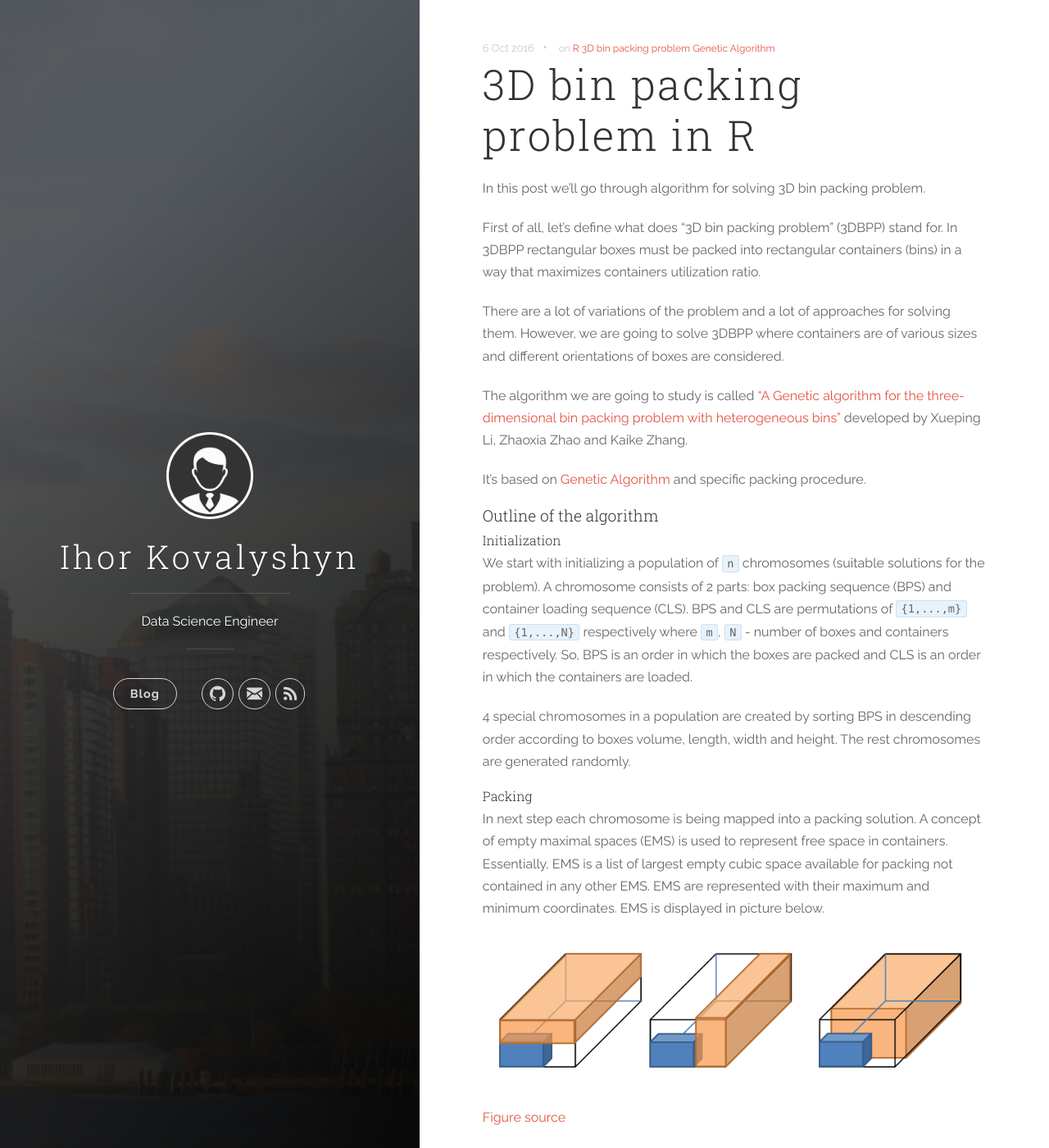
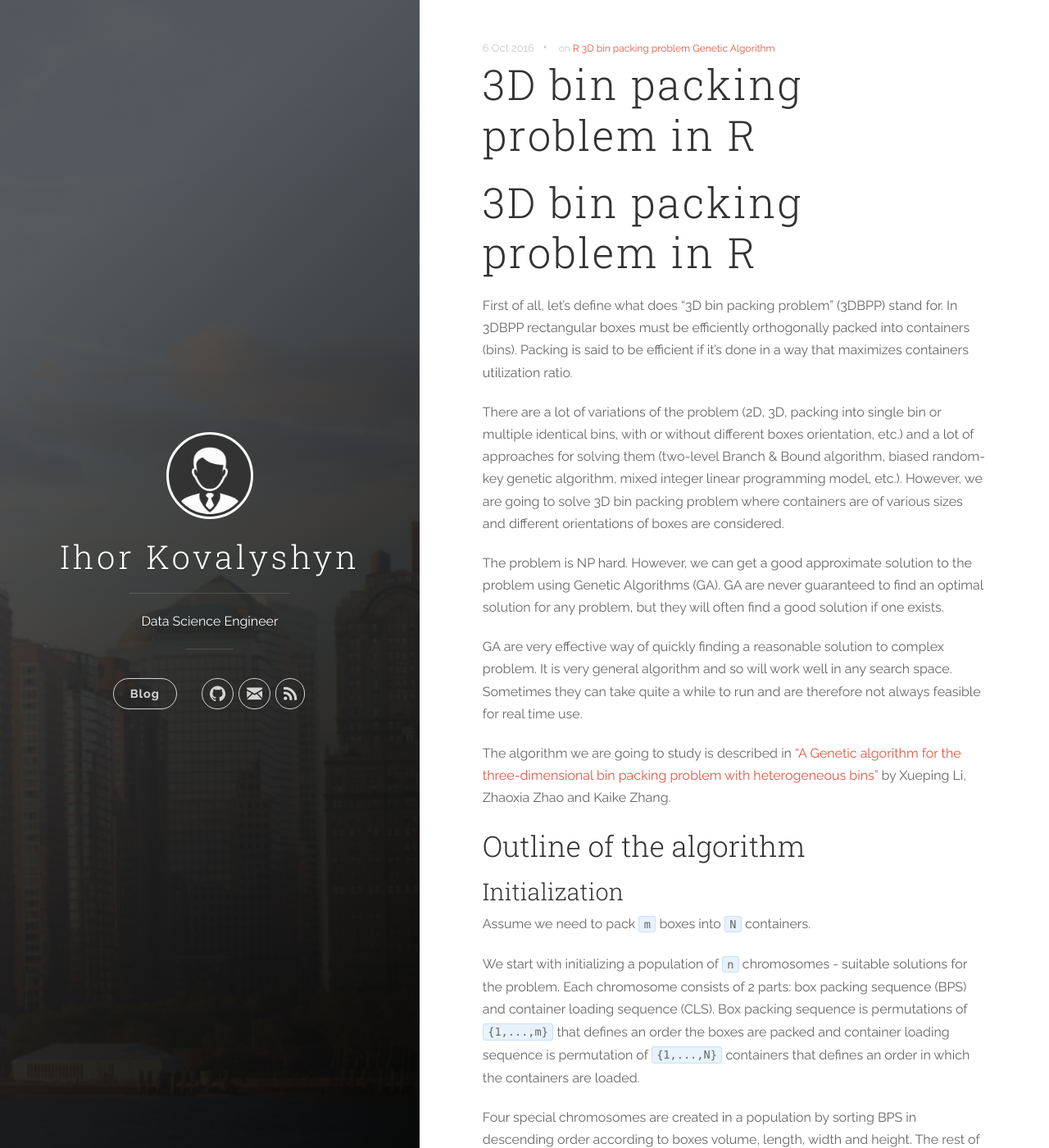
Before and after one commit to delta1epsilon/delta1epsilon.github.io, a Jekyll site: the page built from _posts/2016-10-06-3D-bin-packing-problem-in-R.md, in a window 1280 px wide and 1400 px high. Shown: the whole window at 82% size. Built offline with Jekyll 4.4.1, drawn with Linux system fonts in a browser that asks for light colours; nearby versions of some CDN libraries; comment, search, counter and statistics services are not loaded; some of the changed text lies outside the part shown.

Commit message:
update box packing post

````diff
--- a/_posts/2016-10-06-3D-bin-packing-problem-in-R.md
+++ b/_posts/2016-10-06-3D-bin-packing-problem-in-R.md
@@ -4,55 +4,83 @@ date:   2016-10-06 15:04:23
 categories: [R, 3D bin packing problem, Genetic Algorithm]
 tags: [R, 3D bin packing problem, Genetic Algorithm]
 ---
-In this post we'll go through algorithm for solving 3D bin packing problem.
+# 3D bin packing problem in R
 
-First of all, let's define what does "3D bin packing problem" (3DBPP) stand for. In 3DBPP rectangular boxes must be packed into rectangular containers (bins) in a way that maximizes containers utilization ratio.
+First of all, let's define what does "3D bin packing problem" (3DBPP) stand for.
+In 3DBPP rectangular boxes must be efficiently orthogonally packed into containers (bins). Packing is said to be efficient if it's done in a way that maximizes containers utilization ratio.
 
-There are a lot of variations of the problem and a lot of approaches for solving them. However, we are going to solve 3DBPP where containers are of various sizes and different orientations of boxes are considered.
 
-The algorithm we are going to study is called ["A Genetic algorithm for the three-dimensional bin packing problem with heterogeneous bins"](https://www.researchgate.net/publication/273121476_A_genetic_algorithm_for_the_three-dimensional_bin_packing_problem_with_heterogeneous_bins) developed by Xueping Li, Zhaoxia Zhao and Kaike Zhang.
+There are a lot of variations of the problem (2D, 3D, packing into single bin or multiple identical bins, with or without different boxes orientation, etc.) and a lot of approaches for solving them (two-level Branch & Bound algorithm, biased random-key genetic algorithm, mixed integer linear programming model, etc.). However, we are going to solve 3D bin packing problem where containers are of various sizes and different orientations of boxes are considered.
 
-It's based on [Genetic Algorithm](http://www.obitko.com/tutorials/genetic-algorithms/index.php) and specific packing procedure.
+The problem is NP hard. However, we can get a good approximate solution to the problem using Genetic Algorithms (GA). GA are never guaranteed to find an optimal solution for any problem, but they will often find a good solution if one exists.
 
-#### Outline of the algorithm
+GA are very effective way of quickly finding a reasonable solution to complex problem.
+It is very general algorithm and so will work well in any search space.
+Sometimes they can take quite a while to run and are therefore not always feasible for real time use.
 
-##### Initialization
 
-We start with initializing a population of `n` chromosomes (suitable solutions for the problem). A chromosome consists of 2 parts: box  packing sequence (BPS) and container loading sequence (CLS). BPS and CLS are permutations of `{1,...,m}` and `{1,...,N}` respectively where `m`, `N` - number of boxes and containers respectively. So, BPS is an  order in which the boxes are packed and CLS is an order in which the containers are loaded.
+The algorithm we are going to study is described in ["A Genetic algorithm for the three-dimensional bin packing problem with heterogeneous bins"](https://www.researchgate.net publication/273121476_A_genetic_algorithm_for_the_three-dimensional_bin_packing_problem_with_heterogeneous_bins) by Xueping Li, Zhaoxia Zhao and Kaike Zhang.
 
-4 special chromosomes in a population are created by sorting BPS in descending order according to boxes volume, length, width and height. The rest chromosomes are generated randomly.
 
-##### Packing
+## Outline of the algorithm
 
-In next step each chromosome is being mapped into a packing solution. A concept of empty maximal spaces (EMS) is used to represent free space in containers. Essentially, EMS is a list of largest empty cubic space available for packing not contained in any other EMS. EMS are represented with their maximum and minimum coordinates. EMS is displayed in picture below.
+### Initialization
+
+Assume we need to pack `m` boxes into `N` containers.
+
+We start with initializing a population of `n` chromosomes - suitable solutions for the problem. Each chromosome consists of 2 parts: box packing sequence (BPS) and container loading sequence (CLS). Box packing sequence is permutations of `{1,...,m}` that defines an order the boxes are packed and container loading sequence is permutation of `{1,...,N}` containers that defines an order in which the containers are loaded.
+
+Four special chromosomes are created in a population by sorting BPS in descending order according to boxes volume, length, width and height. The rest of chromosomes are generated randomly.
+
+### Packing
+
+In next step each chromosome is being mapped into a packing solution.
+
+A concept of empty maximal spaces (EMS) is used to represent free space in containers. Essentially, EMS is a list of largest empty cubic space available for packing not contained in any other EMS. Empty maximal spaces are represented with their maximum and minimum coordinates. EMS is displayed in picture below.
 
 ![](http://delta1epsilon.github.io/assets/ems_plot.png)
 
 [Figure source](https://www.researchgate.net/publication/273121476_A_genetic_algorithm_for_the_three-dimensional_bin_packing_problem_with_heterogeneous_bins)
 
-Box packing procedure is based on defined priority of EMS and specific placement selection. We prefer EMS 1 to EMS 2 if minimum coordinates of 1 are smaller than minimum coordinates of EMS 2. Once we have chosen EMS, we have to choose box orientation. When a box has several possible placements in one EMS, than the one with smallest margin is selected.
 
-##### Evaluation
+We prefer EMS 1 to EMS 2 if minimum coordinates of 1 are smaller than minimum coordinates of EMS 2.
+
+Once we have chosen EMS, we have to choose box orientation. When a box has several possible placements in one EMS, than the one with smallest margin is selected.
+
+
+### Evaluation
 
 After a packing procedure for current population was done, we evaluate a fitness of each chromosome using measure of free space in the containers.
 
-##### Selection
+### Selection
 
-Now we are done with current population and we have to create a new population by performing **Selection** and **Crossover** on existing population. `E` chromosomes with the best fitness within the population are selected directly to next population (so the best solution found can survive to end of run). And the rest are selected for tournament where we randomly select 2 chromosomes and the better one (better fitness) goes to mating pool as parent (in hope that the better parents will produce better offspring).
+A new population is created by performing **Selection** and **Crossover** on existing population.
 
-##### Crossover and mutation
+`E` chromosomes with the best fit within the population are selected directly to next population, so the best solution found can survive to end of run. And the rest chromosomes are selected for tournament.
 
-Now it's time for crossover. Crossover selects genes from parent chromosomes and creates a new offspring. Crossover is made in hope that new chromosomes will have good parts of old chromosomes and maybe the new chromosomes will be better. However it is good to leave some part of population survive to next generation.
+To perform tournament we randomly select two chromosomes and compare them. Winner goes to mating pool as parent in hope that the better parents will produce better offsprings.
 
-Each pair of chromosomes in mating pool goes to the next population with some probability (it's a parameter) and otherwise 2 their offsprings are generated with crossover. We randomly select 2 cutting points `i` and `j`. First offspring gets genes `i+1:j` of first parent and the rest missing genes it gets by sweeping second parent circularly starting from `j+1` and checking wether it has appeared in offspring. The second offspring is created by changing roles of first and second parent.
 
-After a crossover is done, we perform mutation on new offsprings with some probability (it's a parameter). It's done to prevent falling all solutions in population into a local optimum. Mutation changes randomly the new offspring. For each gene sequence we randomly select 2 genes and switch them.
+### Crossover and mutation
 
-##### End
+When promising parents are selected it's time for crossover.
 
-After some number of iterations though **Packing** -> **Evaluation** -> **Selection** -> **Crossover**  return the best solution in last population.
+Crossover creates a new offsprings using parents chromosomes.
+Crossover is made in hope that new chromosomes will have good parts of old chromosomes and maybe the new chromosomes will be better.
+However, need to leave some part of population to survive to next generation.
 
-##### Parameters
+Each pair of chromosomes in mating pool goes to the next population with some probability (it's a parameter) and otherwise two their offsprings are generated with crossover.
+
+We randomly select two cutting points `i` and `j`. First offspring gets genes `i+1:j` of first parent and the rest missing genes it gets by sweeping second parent circularly starting from `j+1` and checking wether it has appeared in offspring. The second offspring is created by changing roles of first and second parent.
+
+After a crossover is done, we perform mutation on new offsprings with some probability (it's a parameter).
+It's done to prevent falling all solutions in the population into a local optimum. Mutation changes randomly the new offspring. For each gene sequence we randomly select 2 genes and switch them.
+
+### End
+
+After some number of iterations through **Packing** -> **Evaluation** -> **Selection** -> **Crossover**  return the best solution in last population.
+
+### Parameters
 
 1. **Population size** defines number of chromosomes in population.
 2. **Elitism size** number of the best chromosomes (in context of fitness) to be copied to new population.
@@ -60,6 +88,54 @@ After some number of iterations though **Packing** -> **Evaluation** -> **Select
 4. **Mutation probability** says how often will be parts of chromosome mutated.
 
 
-#### R package
+## BoxPacking: R package for solving 3D bin packing problem
 
-I developed R package for solving 3D bin packing problem. It's available on my [github](https://github.com/delta1epsilon/BoxPacking).
+The package is available on my [github](https://github.com/delta1epsilon/BoxPacking).
+
+Below is the simple example of the package use.
+
+``` r
+library(BoxPacking)
+
+# create containers
+containers <- list()
+n_containers <- 4
+
+for (i in 1:n_containers) {
+    containers <- c(containers,
+                    Container(length = 2, height = 2, width = 2)
+                    )
+}
+
+
+# create boxes
+boxes <- list()
+n_boxes <- 20
+
+for (i in 1:n_boxes) {
+    length <- sample(c(0.4, 0.5, 1), 1)
+    height <- sample(c(0.4, 0.5, 1), 1)
+    width <- sample(c(0.4, 0.5, 1), 1)
+
+    boxes <- c(boxes,
+               Box(length = length, height = height, width = width)
+               )
+}
+
+# Box Packing
+solution <-
+    PerformBoxPacking(containers = containers,
+                      boxes = boxes,
+                      n_iter = 4,
+                      population_size = 20,
+                      elitism_size = 5,
+                      crossover_prob = 0.5,
+                      mutation_prob = 0.5,
+                      verbose = TRUE,
+                      plotSolution = TRUE
+                      )
+```
+
+And here is how the package visualizes the packing solution.
+
+![](http://delta1epsilon.github.io/assets/giphy.gif)
````
Also changed, not shown: assets/giphy.gif (added).
